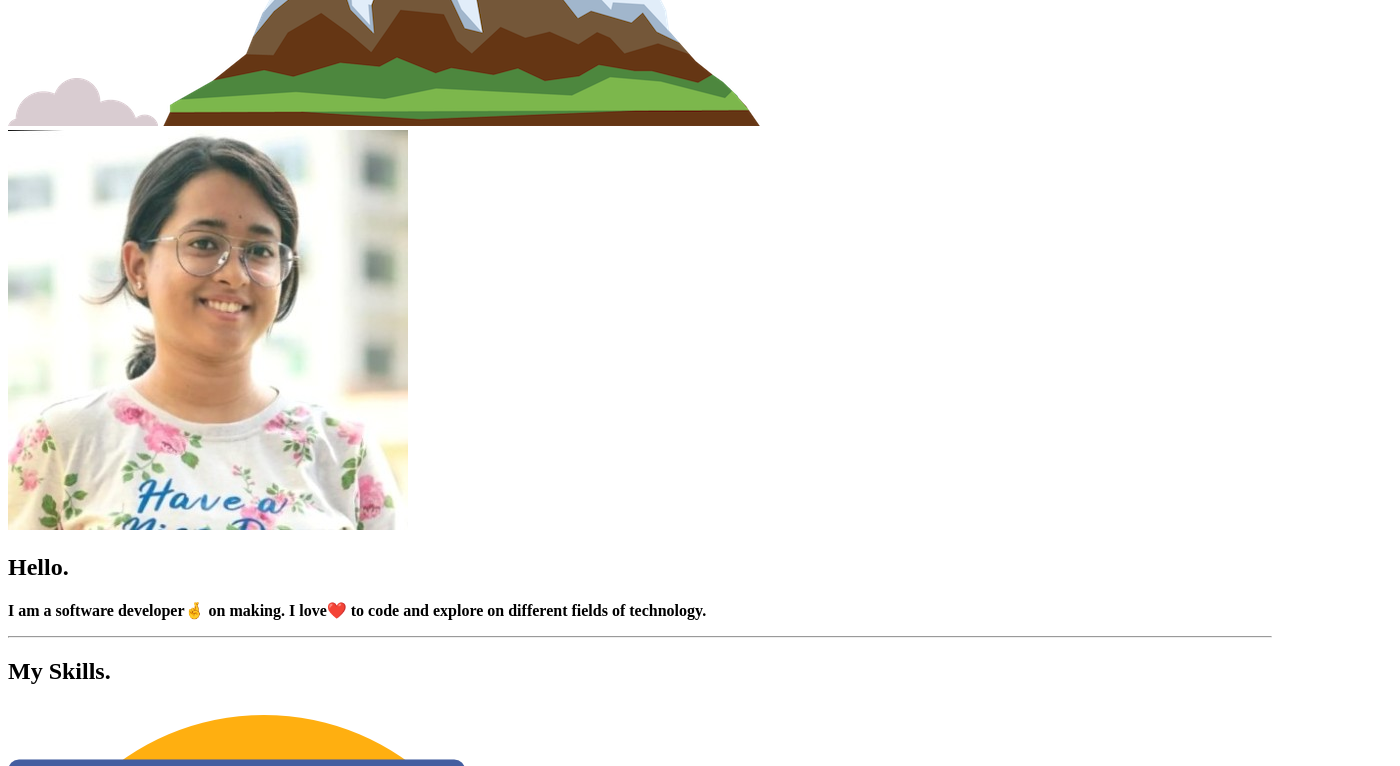
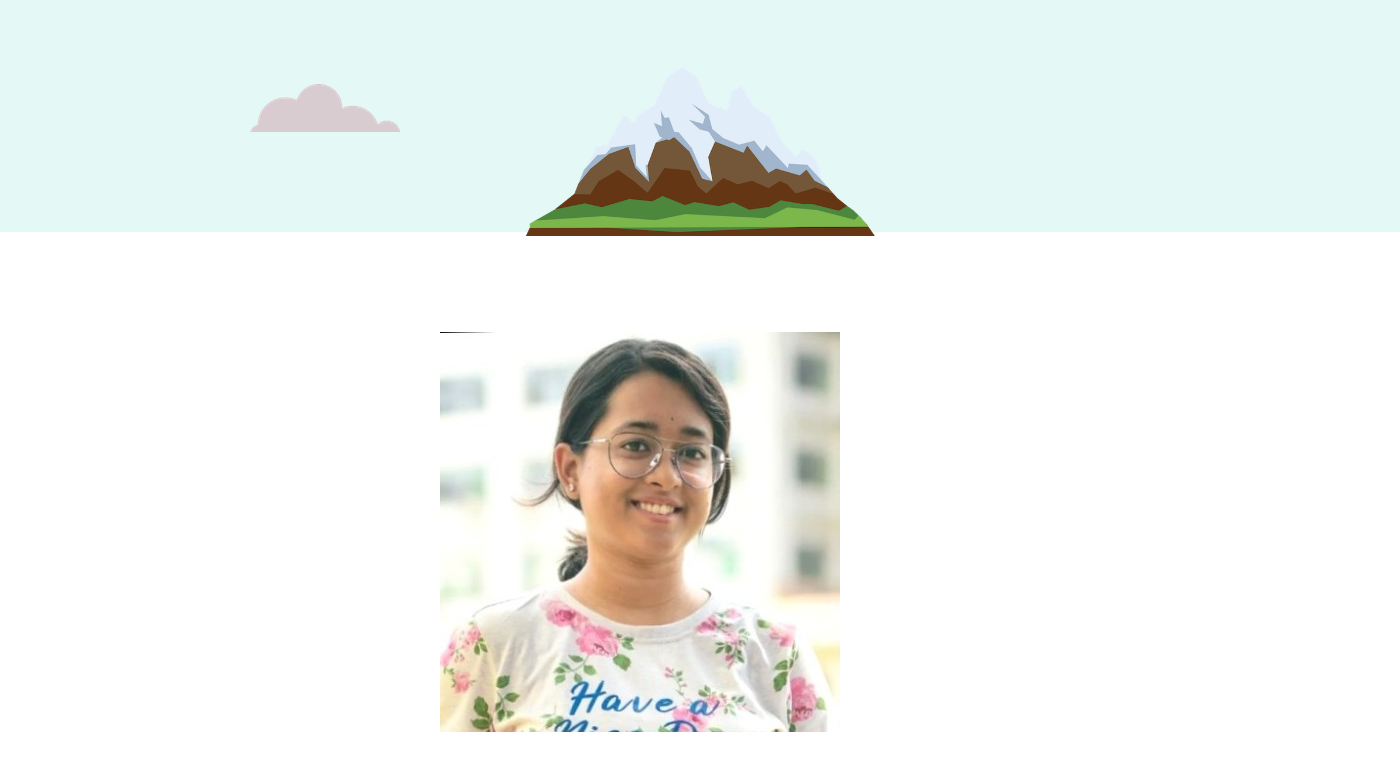
Before and after one commit to ShreyasiSen/My-Site, a plain HTML site: page index.html in a window 1280 px wide. Shown: the part 418-1184 px from the top of the page, 1400 px wide, since content can reach past the window. Drawn offline with Linux system fonts and the light colour scheme; files that its build step writes are made by us from their sources.

Commit message:
changes in index.html to debug css not working

```diff
--- a/index.html
+++ b/index.html
@@ -3,7 +3,7 @@
 <head>
     <meta charset="UTF-8">
     <title>SHREYASI SEN</title>
-    <link rel="stylesheet" type="text/css" href="CSS\CSS/styles.css">
+    <link rel="stylesheet" type="text/css" href="CSS/styles.css">
     <link rel="icon" type="text/css" href="favicon.ico">
     <link rel="preconnect" href="https://fonts.googleapis.com">
 <link rel="preconnect" href="https://fonts.gstatic.com" crossorigin>
```
